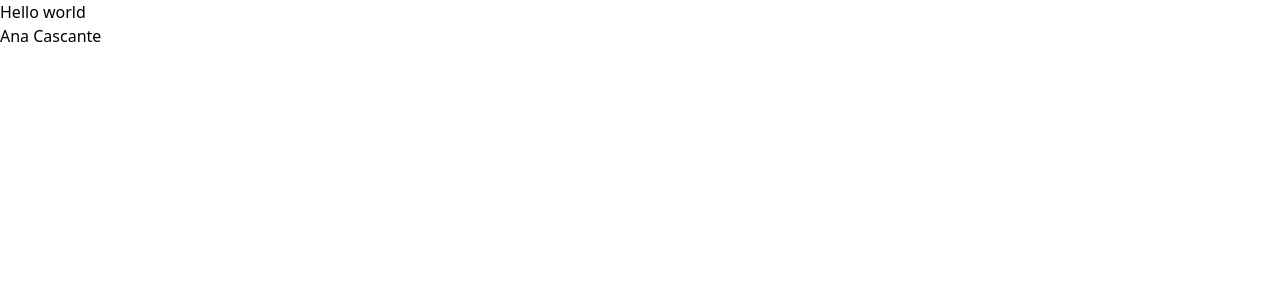
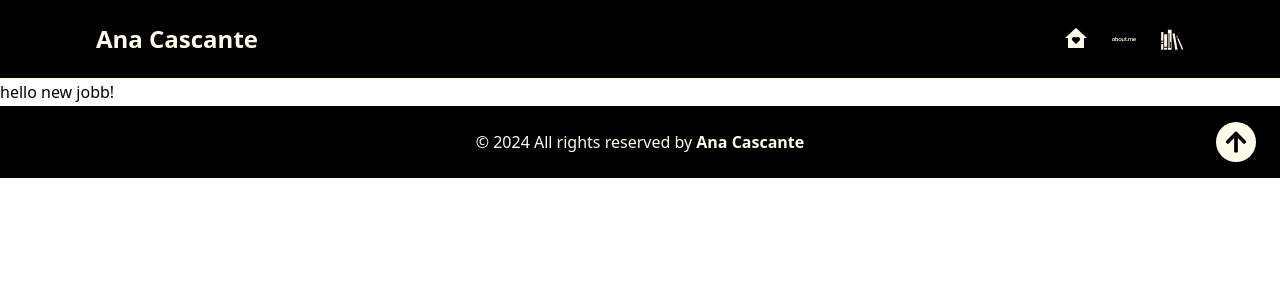
Before and after one commit to AnaCascante/Myportafolio, a React (Vite) app: page / in a window 1280 px wide. Shown: the top 300 px of the page. Built offline with nearby package versions, Linux system fonts and the light colour scheme.

Commit message:
adds navbar og footer

```diff
--- a/src/App.tsx
+++ b/src/App.tsx
@@ -1,15 +1,42 @@
 import { useState } from 'react';
+
+import { BrowserRouter as Router, Route, Routes } from 'react-router-dom';
+import HomePage from './pages/HomePage';
 import NavBar from './components/NavBar';
+import Footer from './components/Footer';
+
+//import AboutPage from '../../pages/VenuePage';
+//import ProjectsPage from '../../pages/LoginPage';
+//import Footer from '../Footer';
 
 function App() {
   const [] = useState(0);
 
   return (
-    <>
-      <h1>Hello world</h1>
+    <Router>
       <NavBar />
-    </>
+      <Routes>
+        <Route path="/" element={<HomePage />} />
+      </Routes>
+      <Footer />
+    </Router>
   );
 }
 
 export default App;
+
+/*function AppTest() {
+  return (
+    <Router>
+      <Navbar />
+      <Routes>
+        <Route path="/" element={<HomePage />} />
+        <Route path="/venue/:id" element={<VenuePage />} />
+        <Route path="/login" element={<LoginPage />} />
+        <Route path="/register" element={<RegisterPage />} />
+        <Route path="/profile" element={<ProfilePage />} />
+      </Routes>
+      <Footer />
+    </Router>
+  );
+}*/
--- /dev/null
+++ b/src/components/Footer.tsx
@@ -0,0 +1,24 @@
+import { FaArrowUp } from 'react-icons/fa';
+
+export default function Footer() {
+  return (
+    <footer className="relative flex items-center justify-center border-t-2 border-white bg-black p-6 text-yellow-50">
+      {/* Centered text */}
+      <div className="text-center text-sm md:text-base">
+        &copy; 2024 All rights reserved by <strong>Ana Cascante</strong>
+      </div>
+      <div className="group absolute right-6">
+        <button
+          onClick={() => window.scrollTo({ top: 0, behavior: 'smooth' })}
+          className="rounded-full bg-yellow-50 p-2 text-2xl text-black hover:bg-yellow-500"
+        >
+          <FaArrowUp />
+        </button>
+        {/* Hover message */}
+        <span className="absolute right-0 top-[-2rem] hidden whitespace-nowrap rounded bg-black p-1 text-white group-hover:block">
+          Back to top
+        </span>
+      </div>
+    </footer>
+  );
+}
--- a/src/components/NavBar.tsx
+++ b/src/components/NavBar.tsx
@@ -1,13 +1,41 @@
-import React from 'react';
+import { NavLink } from 'react-router-dom';
+import { RiHomeHeartFill } from 'react-icons/ri';
+import { SiAboutdotme } from 'react-icons/si';
+import { GiBookshelf } from 'react-icons/gi';
 
 const NavBar = () => {
   return (
-    <div>
-      <div>
-        <div>Ana Cascante</div>
-        <div></div>
+    <nav
+      className="flex h-20 items-center border-b-2 border-yellow-50 bg-black px-8 text-yellow-50 md:px-16 lg:px-24"
+      role="navigation"
+    >
+      <div className="flex w-full items-center justify-between">
+        {/* Name on the left */}
+        <div className="text-2xl font-bold text-yellow-50">Ana Cascante</div>
+
+        {/* Icons on the right */}
+        <div className="flex space-x-6">
+          <NavLink
+            to="/"
+            className="text-2xl text-yellow-50 hover:text-green-400"
+          >
+            <RiHomeHeartFill />
+          </NavLink>
+          <NavLink
+            to="/about"
+            className="text-2xl text-yellow-50 hover:text-green-400"
+          >
+            <SiAboutdotme />
+          </NavLink>
+          <NavLink
+            to="/bookshelf"
+            className="text-2xl text-yellow-50 hover:text-green-400"
+          >
+            <GiBookshelf />
+          </NavLink>
+        </div>
       </div>
-    </div>
+    </nav>
   );
 };
 
--- /dev/null
+++ b/src/pages/HomePage.tsx
@@ -0,0 +1,5 @@
+const HomePage = () => {
+  return <div>hello new jobb!</div>;
+};
+
+export default HomePage;
```
